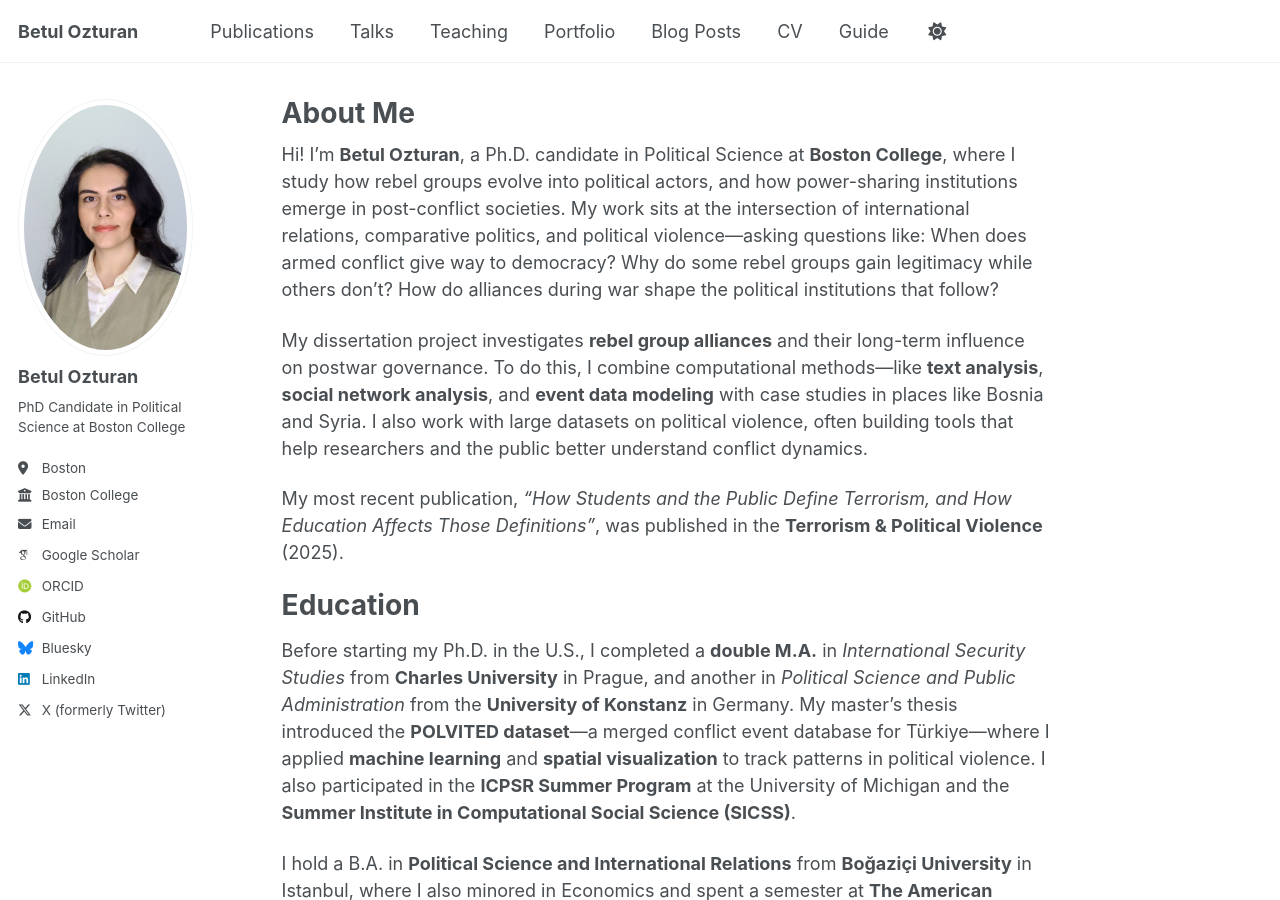
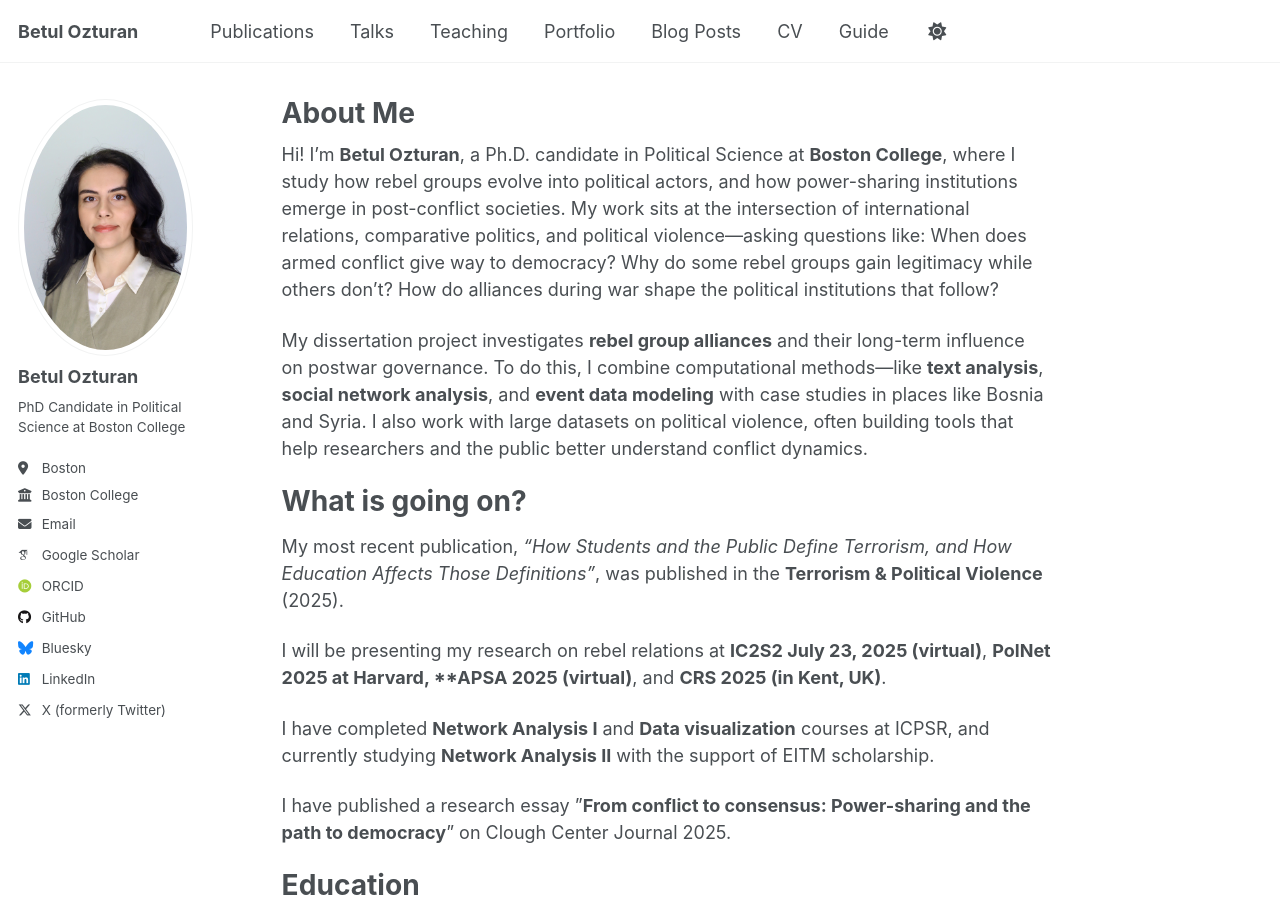
Before and after one commit to betulozturan/betulozturan.github.io, a Jekyll site: the page built from _pages/about.md, in a window 1280 px wide and 900 px high. Built offline with Jekyll 4.4.1, drawn with Linux system fonts in a browser that asks for light colours; some web fonts are replaced.

Commit message:
Update about.md

```diff
--- a/_pages/about.md
+++ b/_pages/about.md
@@ -11,7 +11,17 @@ Hi! I’m **Betul Ozturan**, a Ph.D. candidate in Political Science at **Boston
 
 My dissertation project investigates **rebel group alliances** and their long-term influence on postwar governance. To do this, I combine computational methods—like **text analysis**, **social network analysis**, and **event data modeling** with case studies in places like Bosnia and Syria. I also work with large datasets on political violence, often building tools that help researchers and the public better understand conflict dynamics.
 
+What is going on?
+======
 My most recent publication, *“How Students and the Public Define Terrorism, and How Education Affects Those Definitions”*, was published in the **Terrorism & Political Violence** (2025).
+
+I will be presenting my research on rebel relations at **IC2S2 July 23, 2025 (virtual)**, **PolNet 2025 at Harvard****, **APSA 2025 (virtual)**, and **CRS 2025 (in Kent, UK)**.
+
+I have completed **Network Analysis I** and **Data visualization** courses at ICPSR, and currently studying **Network Analysis II** with the support of EITM scholarship.
+
+I have published a research essay ”**From conflict to consensus: Power-sharing and the path to
+democracy**” on Clough Center Journal 2025.
+
 
 Education
 ======
```
